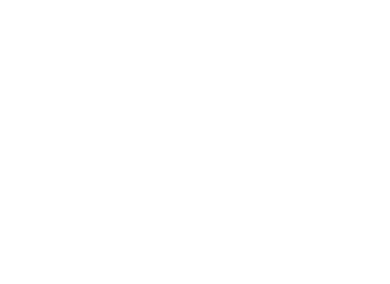
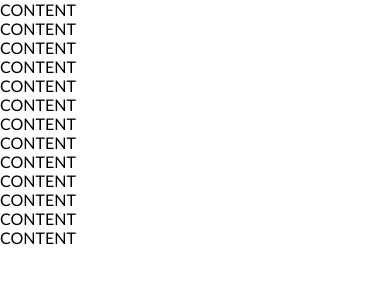
Before and after one commit to dkeparute/7-mitech, a website: page index.html in a window 390 px wide. Drawn offline with Linux system fonts and the light colour scheme.

Commit message:
Responsive design

```diff
--- a/css/initial/layout.css
+++ b/css/initial/layout.css
@@ -0,0 +1,5 @@
+.container {
+    display: inline-block;
+    width: 100%;
+}
+/* web site is created from mobile version */
--- a/index.html
+++ b/index.html
@@ -11,42 +11,81 @@
 
 <body>
     <!-- HEADER START -->
+    <div class="container">
+        CONTENT
+    </div>
     <!-- HEADER ENDS -->
 
     <!-- HERO START -->
+    <div class="container">
+        CONTENT
+    </div>
     <!-- HERO ENDS -->
 
     <!-- CLIENTS START -->
+    <div class="container">
+        CONTENT
+    </div>
     <!-- CLIENTS ENDS -->
 
     <!-- SERVICES START -->
+    <div class="container">
+        CONTENT
+    </div>
     <!-- SERVICES ENDS -->
 
     <!-- ABOUT COMPANY START -->
+    <div class="container">
+        CONTENT
+    </div>
     <!-- ABOUT COMPANY ENDS -->
 
     <!-- HIRE US START -->
+    <div class="container">
+        CONTENT
+    </div>
     <!-- HIRE US ENDS -->
 
     <!-- ACHIEVEMENTS START -->
+    <div class="container">
+        CONTENT
+    </div>
     <!-- ACHIEVEMENTS ENDS -->
 
     <!-- PROMO VIDEO START -->
+    <div class="container">
+        CONTENT
+    </div>
     <!-- PROMO VIDEO ENDS -->
 
     <!-- CASE STUDIES START -->
+    <div class="container">
+        CONTENT
+    </div>
     <!-- CASE STUDIES ENDS -->
 
     <!-- TESTIMONIALS START -->
+    <div class="container">
+        CONTENT
+    </div>
     <!-- TESTIMONIALS ENDS -->
 
     <!-- BLOG VIDEO START -->
+    <div class="container">
+        CONTENT
+    </div>
     <!-- BLOG VIDEO ENDS -->
 
     <!-- CONTACTS START -->
+    <div class="container">
+        CONTENT
+    </div>
     <!-- CONTACTS ENDS -->
 
     <!-- FOOTER START -->
+    <div class="container">
+        CONTENT
+    </div>
     <!-- FOOTER ENDS -->
 
 </body>
--- a/package.json
+++ b/package.json
@@ -4,6 +4,7 @@
   "description": "",
   "main": "index.js",
   "scripts": {
+    "dev": "live-server --port=3000",
     "test": "echo \"Error: no test specified\" && exit 1"
   },
   "author": "Dovile Keparute",
```
Also changed, not shown: 1 other file.
